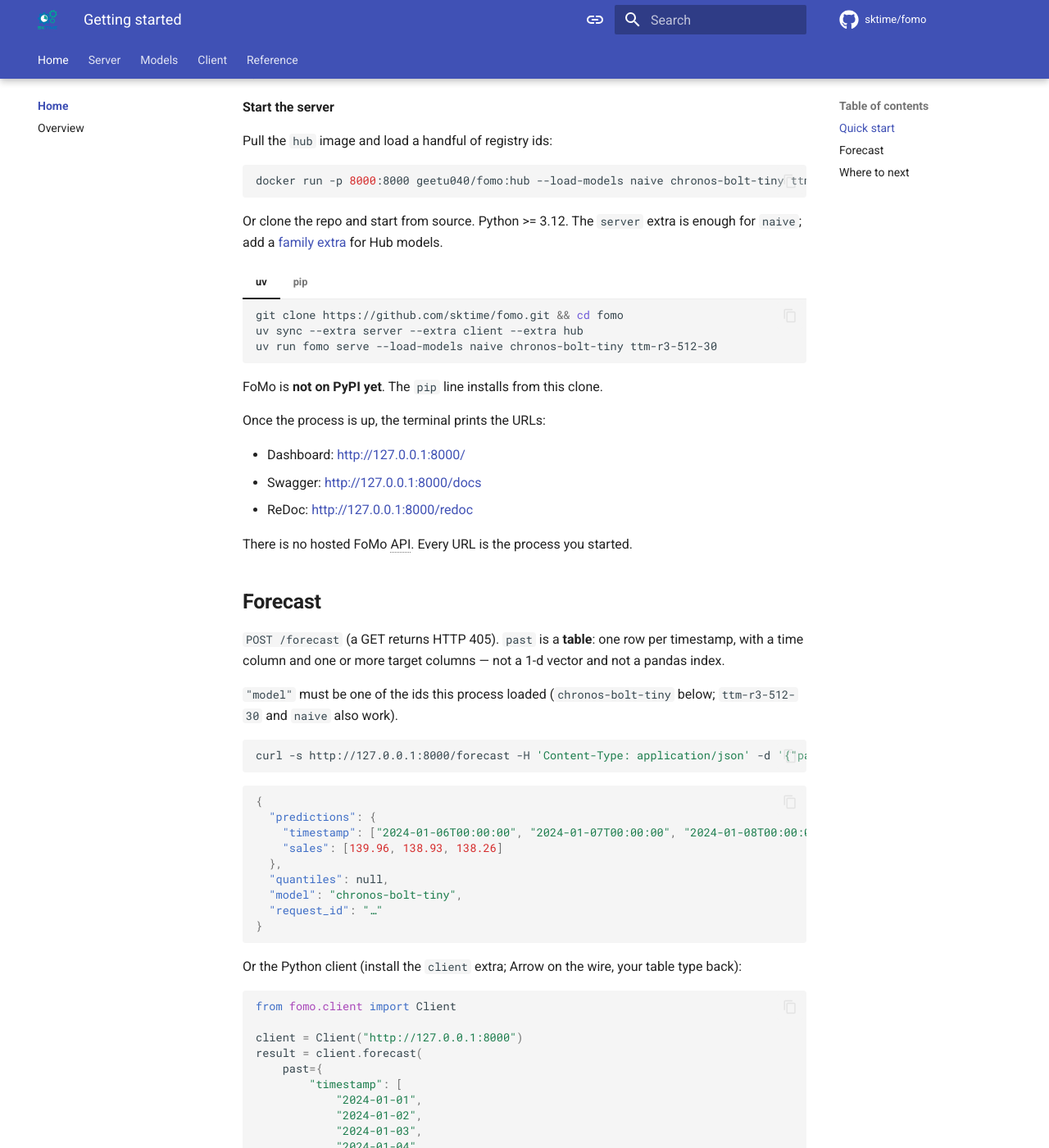
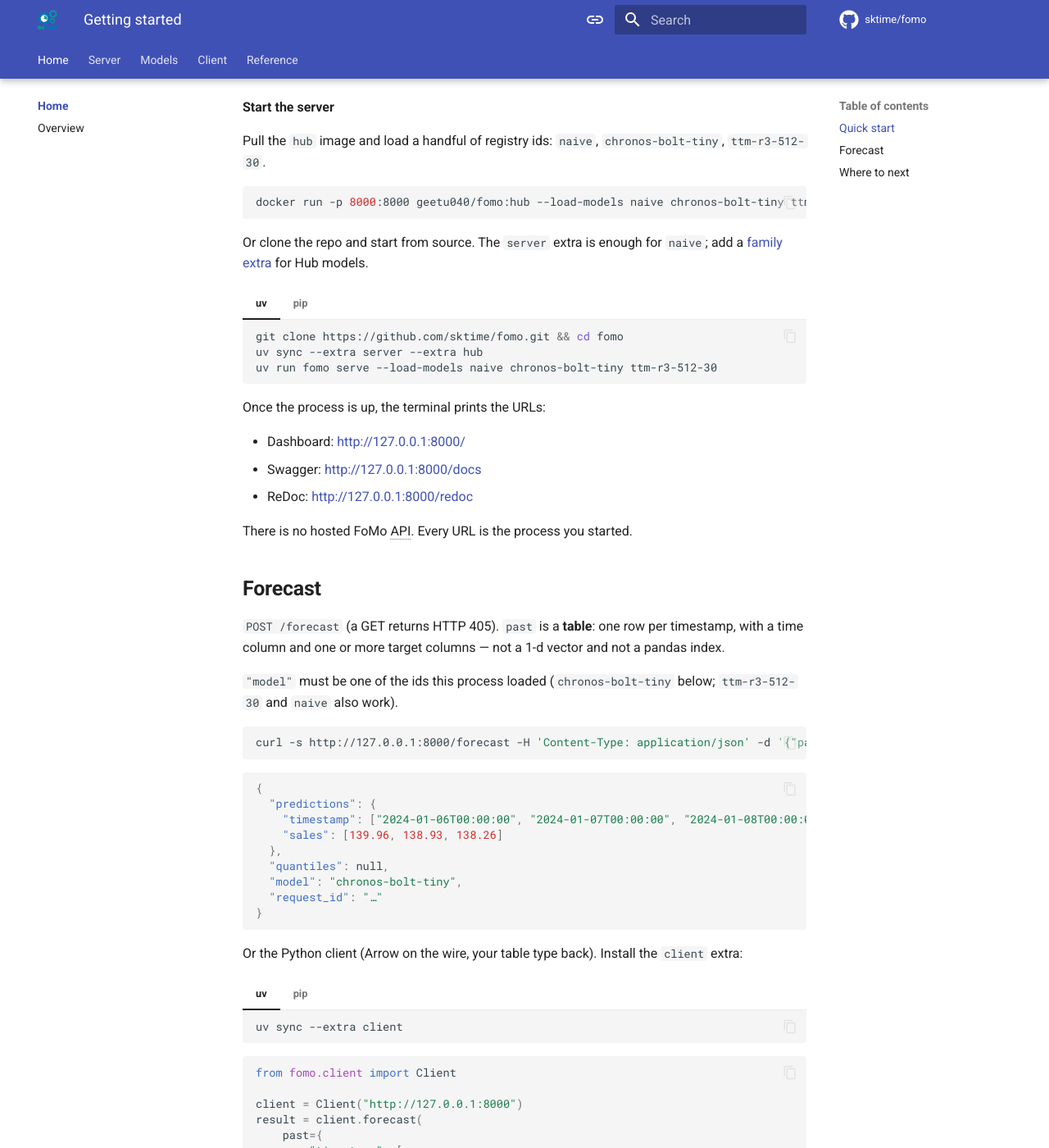
Before and after one commit to sktime/tserve, an MkDocs documentation site: the page built from docs/index.md, in a window 1280 px wide and 1400 px high, scrolled down 883 px. Shown: the whole window at 82% size. Built offline with MkDocs 1.6.1 and Material for MkDocs 9.7.7, drawn with Linux system fonts in a browser that asks for light colours; comment, search, counter and statistics services are not loaded.

Commit message:
update "start the server" section

````diff
--- a/docs/index.md
+++ b/docs/index.md
@@ -22,19 +22,19 @@ Models stay warm in the process, so the download and load cost is paid once at s
 
 **Start the server**
 
-Pull the `hub` image and load a handful of registry ids:
+Pull the `hub` image and load a handful of registry ids: `naive`, `chronos-bolt-tiny`, `ttm-r3-512-30`.
 
 ```bash
 docker run -p 8000:8000 geetu040/fomo:hub --load-models naive chronos-bolt-tiny ttm-r3-512-30
 ```
 
-Or clone the repo and start from source. Python >= 3.12. The `server` extra is enough for `naive`; add a [family extra](server/index.md#dependencies) for Hub models.
+Or clone the repo and start from source. The `server` extra is enough for `naive`; add a [family extra](server/index.md#dependencies) for Hub models.
 
 === "uv"
 
     ```bash
     git clone https://github.com/sktime/fomo.git && cd fomo
-    uv sync --extra server --extra client --extra hub
+    uv sync --extra server --extra hub
     uv run fomo serve --load-models naive chronos-bolt-tiny ttm-r3-512-30
     ```
 
@@ -42,11 +42,9 @@ Or clone the repo and start from source. Python >= 3.12. The `server` extra is e
 
     ```bash
     git clone https://github.com/sktime/fomo.git && cd fomo
-    pip install -e ".[server,client,hub]"
+    pip install -e ".[server,hub]"
     fomo serve --load-models naive chronos-bolt-tiny ttm-r3-512-30
     ```
-
-FoMo is **not on PyPI yet**. The `pip` line installs from this clone.
 
 Once the process is up, the terminal prints the URLs:
 
@@ -78,7 +76,19 @@ curl -s http://127.0.0.1:8000/forecast -H 'Content-Type: application/json' -d '{
 }
 ```
 
-Or the Python client (install the `client` extra; Arrow on the wire, your table type back):
+Or the Python client (Arrow on the wire, your table type back). Install the `client` extra:
+
+=== "uv"
+
+    ```bash
+    uv sync --extra client
+    ```
+
+=== "pip"
+
+    ```bash
+    pip install -e ".[client]"
+    ```
 
 ```python
 from fomo.client import Client
````
